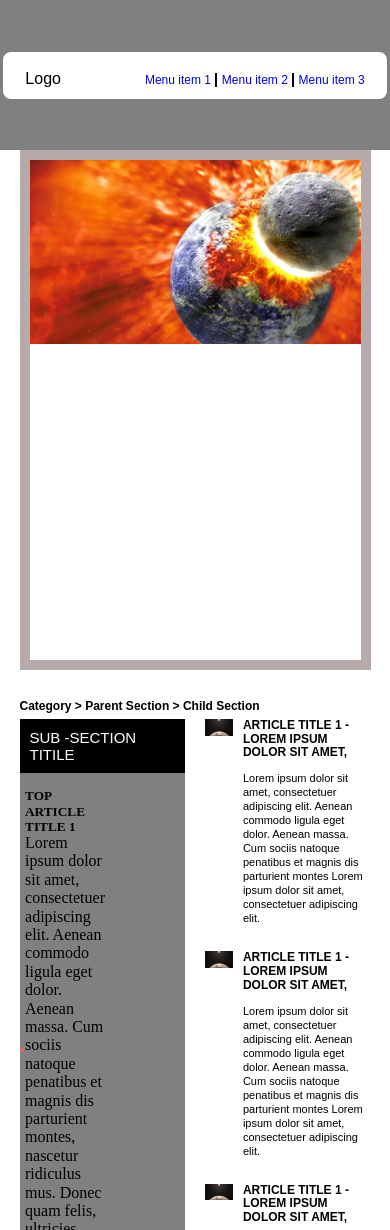
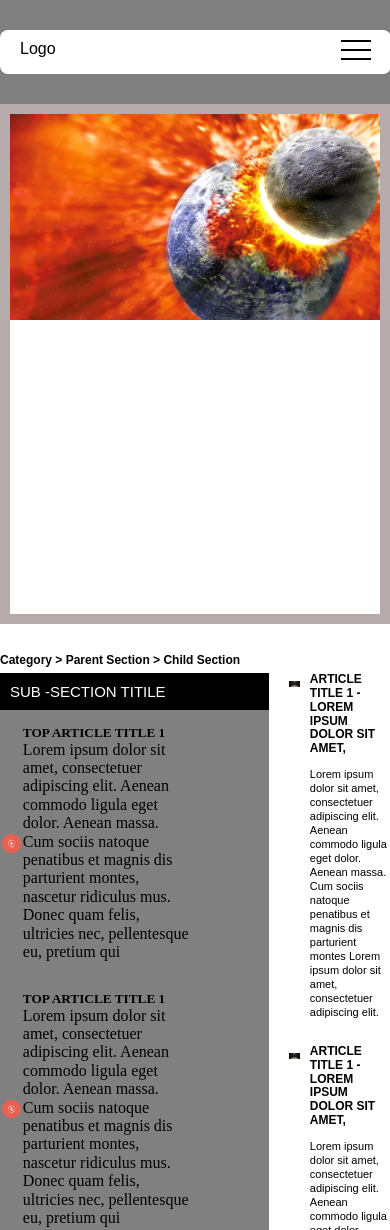
Before and after one commit to Ruchika30/Portal5-, a plain HTML site: page index.html in a window 390 px wide. Shown: the top 1230 px of the page. Drawn offline with Linux system fonts and the light colour scheme.

Commit message:
After making menu responsive

```diff
--- a/index.html
+++ b/index.html
@@ -6,22 +6,29 @@
     <meta http-equiv="X-UA-Compatible" content="IE=edge" />
     <meta name="viewport" content="width=device-width, initial-scale=1" />
     <link rel="stylesheet" href="styles.css" />
-
   </head>
   <body>
     <header>
-      <div class="navbar">
-        <div class="navbarwrapper">
+      <div class="wrapper navbarwrapper">
         <div class="logo">Logo</div>
+        <nav>
+        <div id="hamburger">
+            <span></span>
+            <span></span>
+            <span></span>
+        </div>
           <ul class="menuitems">
-            <li class="horizontal first"><a href="#">Menu item 1</a></li>
-            <li class="horizontal"><a href="#">Menu item 2</a></li>
-            <li class="horizontal"><a href="#">Menu item 3</a></li>
+            <li class=""><a href="#">Menu item 1</a></li>
+            <li class=""><a href="#">Menu item 2</a></li>
+            <li class=""><a href="#">Menu item 3</a></li>
           </ul>
+        </nav>
       </div>
-      </div>
+    </header>
 
-      <div class="container">
+    <main>
+      <section>
+
           <div id="slider">
             <figure>
               <img src="img/img1.jpg" alt />
@@ -34,26 +41,27 @@
                 <h2>Some large text</h2>
                 <hr />
                 <p class="boxtext">
-                Lorem Ipsum is simply dummy text of the printing and typesetting
-                industry. Lorem Ipsum has been the industry's standard dummy
-                text ever since the 1500s, when an unknown printer took a galley
-                of type and scrambled it to make a type specimen book. It has
-                survived not only five centuries
+                  Lorem Ipsum is simply dummy text of the printing and
+                  typesetting industry. Lorem Ipsum has been the industry's
+                  standard dummy text ever since the 1500s, when an unknown
+                  printer took a galley of type and scrambled it to make a type
+                  specimen book. It has survived not only five centuries
                 </p>
 
                 <button class="read">Read More</button>
               </div>
             </div>
           </div>
-      </div>
+
+      </section>
 
       <!-- SECTIONS -->
-      <div class="container">
+      <section>
+
         <div class="crums">
           <strong> Category > Parent Section > Child Section</strong>
         </div>
-      </div>
-      <div class="container">
+
         <div class="sectionwrap">
           <div class="sect1">
             <div class="sub-title">SUB -SECTION TITILE</div>
@@ -178,8 +186,8 @@
             </div>
           </div>
         </div>
-      </div>
-    </header>
+    </section>
+    </main>
     <!--  FOOTER -->
     <footer>
       <div class="footerwrap">
@@ -192,5 +200,6 @@
         <div>Copyrights Text</div>
       </div>
     </footer>
+    <script src="js/main.js"></script>
   </body>
 </html>
--- /dev/null
+++ b/js/main.js
@@ -0,0 +1,17 @@
+function toggle(selector, classname) {
+  selector.classList.toggle(classname);
+}
+
+function elementselector(selector) {
+  var element = document.querySelector(selector);
+  return element;
+}
+
+var hamburger = elementselector("#hamburger");
+// var menuItem = elementselector(".menuitems");
+console.log(hamburger);
+
+hamburger.addEventListener("click", function(e) {
+  toggle(this, "open");
+  //   toggle(menuItem, "hamburgeropen");
+});
--- a/styles.css
+++ b/styles.css
@@ -353,28 +353,29 @@ template {
 
 /* --------------------------------------------------------------- End of normailse css  */
 
-.navbar {
+header {
   width: 100%;
   background-color: gray;
-  display: flex;
-  flex-direction: row;
-  height: 150px;
+  padding: 30px 0px;
+  /* display: flex; */
+  /* flex-direction: row; */
+  /* height: 150px; */
+  position: relative;
 }
 .wrapper {
   width: 90%;
+  margin: auto;
 }
+
 .navbarwrapper {
-  width: 87%;
-  height: 18%;
-  margin: auto;
   display: flex;
   justify-content: space-between;
   background-color: white;
-  padding-left: 20px;
-  padding-right: 20px;
-  border: 2px solid white;
+  padding: 10px 20px;
+
+  /* border: 2px solid white; */
   border-radius: 8px;
-  padding-top: 1em;
+  /* padding-top: 1em; */
   vertical-align: middle;
   /* block-size: 27px; */
 }
@@ -392,7 +393,11 @@ ul li {
   margin-block-end: 0em;
 }
 
-.horizontal {
+.menuitems a {
+  color: black;
+}
+
+.menuitems li {
   display: inline;
   border-left: 2px solid;
   padding-left: 0.4em;
@@ -401,7 +406,7 @@ ul li {
 li a {
   text-decoration: none;
 }
-.first {
+.menuitems li:first-child {
   border-left: none;
   padding-left: 0;
 }
@@ -642,293 +647,56 @@ footer {
   font-size: 12px;
 }
 
+#hamburger {
+  display: none;
+}
+
+#hamburger span {
+  display: block;
+  height: 2px;
+  width: 100%;
+  background-color: black;
+}
+
+#hamburger span:nth-child(2) {
+  margin: 7px 0px;
+}
+
+#hamburger.open span:nth-child(2) {
+  opacity: 0;
+}
+
 /* --------------------------desktop scale ends */
 
-@media only screen and (max-width: 400px) {
-  .navbar {
-    width: 100%;
-    background-color: gray;
-    display: flex;
-    flex-direction: row;
-    height: 150px;
-  }
-
-  .navbarwrapper {
-    width: 87%;
-    height: 18%;
-    margin: auto;
-    display: flex;
-    justify-content: space-between;
-    background-color: white;
-    padding-left: 20px;
-    padding-right: 20px;
-    border: 2px solid white;
-    border-radius: 8px;
-    padding-top: 1em;
-    vertical-align: middle;
-    /* block-size: 27px; */
-  }
-
-  ul li {
+@media only screen and (max-width: 767px) {
+  #hamburger {
+    /* display: block; */
     display: inline-block;
-    font-family: sans-serif;
-    font-size: 12px;
+    width: 30px;
   }
 
   .menuitems {
-    list-style-type: none;
-    padding-inline-start: 0px;
-    margin-block-start: 0em;
-    margin-block-end: 0em;
+    display: none;
   }
 
-  .horizontal {
-    display: inline;
-    border-left: 2px solid;
-    padding-left: 0.4em;
+  /* .menuitems.hamburgeropen {
+    display: block;
+  } */
+
+  .menuitems li {
+    display: block;
+    border: 0;
+    /* padding-left: 0.5rem; */
+    padding: 1rem !important;
   }
 
-  li a {
-    text-decoration: none;
-  }
-  .first {
-    border-left: none;
-    padding-left: 0;
-  }
-
-  .logo {
-    margin-block-start: 0em;
-    margin-block-end: 0em;
-    font-family: sans-serif;
-  }
-
-  .container {
-    width: 90%;
-    margin: auto;
-    display: flex;
-
-    /* margin-top: 20px; */
-  }
-
-  /* slider */
-  @keyframes slidy {
-    0% {
-      left: 0%;
-    }
-    20% {
-      left: 0%;
-    }
-    25% {
-      left: -100%;
-    }
-    45% {
-      left: -100%;
-    }
-    50% {
-      left: -200%;
-    }
-    70% {
-      left: -200%;
-    }
-    75% {
-      left: -300%;
-    }
-    95% {
-      left: -300%;
-    }
-    100% {
-      left: -400%;
-    }
-  }
-  body {
-    margin: 0;
-  }
-  div#slider {
-    overflow: hidden;
-    border: 10px solid rgb(182, 170, 170);
-    height: 500px;
-  }
-  div#slider figure img {
-    width: 20%;
-    float: left;
-  }
-  div#slider figure {
-    position: relative;
-    width: 500%;
-    margin: 0;
+  #hamburger.open + .menuitems {
+    display: block;
+    position: absolute;
+    width: 100%;
+    bottom: -130%;
     left: 0;
-    text-align: left;
-    font-size: 0;
-    animation: 10s slidy infinite;
-  }
-
-  /* slider ends*/
-
-  .boxwrap {
-    width: 13%;
-    position: absolute;
-    color: white;
-    top: 165px;
-    z-index: 3;
-    /* left: 1050px; */
-    left: 500px;
-    font-family: "tahoma";
-    background-color: white;
-    padding: 10px;
-    /* text-align: center; */
-    font-size: 15px;
-    color: black;
-    border-radius: 5px;
-  }
-
-  .dot {
-    cursor: pointer;
-    height: 15px;
-    width: 15px;
-    margin: 0 2px;
-    background-color: #bbb;
-    border-radius: 50%;
-    display: inline-block;
-    transition: background-color 0.6s ease;
-  }
-
-  .active,
-  .dot:hover {
-    background-color: #717171;
-  }
-
-  .boxtext {
-    font-size: 12px;
-    line-height: 20px;
-    padding-bottom: 30px;
-  }
-
-  .read {
-    background-color: black;
-    color: white;
-    border-radius: 5px;
-    border-bottom-width: 0px;
-    border-top-width: 0px;
-    border-left-width: 0px;
-    border-right-width: 0px;
-    margin: auto;
-    display: block;
-    padding: 10px 45px;
-    font-family: sans-serif;
-  }
-
-  .crums {
-    margin-top: 30px;
-    font-family: sans-serif;
-    margin-bottom: 5px;
-    font-size: 12px;
-  }
-
-  .sect1 {
-    width: 100%;
-    background-color: gray;
-  }
-
-  .sectionwrap {
-    width: 100%;
-    /* display: flex; */
-  }
-
-  .cirwrap {
-    /* width: 100%; */
-    display: flex;
-    align-items: center; /* vertical align*/
-    justify-content: center; /* hori align*/
-  }
-
-  .cir {
-    width: 80%;
-  }
-
-  .row1 {
-    display: flex;
-    width: 100%;
-    padding: 15px 0px;
-  }
-
-  #top {
-    margin-block-start: 0em;
-    margin-block-end: 1em;
-  }
-
-  #sectitle,
-  #secdecr {
-    margin-block-start: 0em;
-    margin-block-end: 0em;
-  }
-
-  .decrwrap {
-    padding-right: 80px;
-  }
-
-  .sub-title {
-    font-size: 15px;
-    background-color: black;
-    color: white;
-    font-family: sans-serif;
-    padding: 10px;
-  }
-
-  .sect2row1 {
-    display: flex;
-    margin-bottom: 15px;
-  }
-
-  .sect2imgwrap {
-    width: 147%;
-  }
-  .sect2 {
-    width: 100%;
-    margin-left: 20px;
-  }
-
-  #sect2img {
-    width: 100%;
-  }
-
-  .sect2contentwrap {
-    padding-left: 10px;
-    font-family: sans-serif;
-  }
-
-  .sect2title {
-    margin-block-start: 0em;
-    margin-block-end: 0.5em;
-  }
-
-  .sect2title {
-    font-size: 12px;
-    font-weight: bold;
-  }
-  .sect2content {
-    font-size: 11px;
-    line-height: 14px;
-  }
-  .footer {
-    background-color: gray;
-    width: 100%;
-    height: 80px;
-    margin-top: 20px;
-    display: flex;
-    align-items: center; /* vertical align*/
-    justify-content: center; /* hori align*/
-  }
-
-  .footer-contents {
-    margin-block-start: 0em;
-    margin-block-end: 0em;
-    list-style-type: none;
-    padding: 5px;
-  }
-
-  .footerwrap {
-    text-align: center;
-    font-family: sans-serif;
-    font-size: 12px;
+    background: white;
+    z-index: 5;
   }
 }
```
Lines whose indentation alone changed are shown as unchanged.
